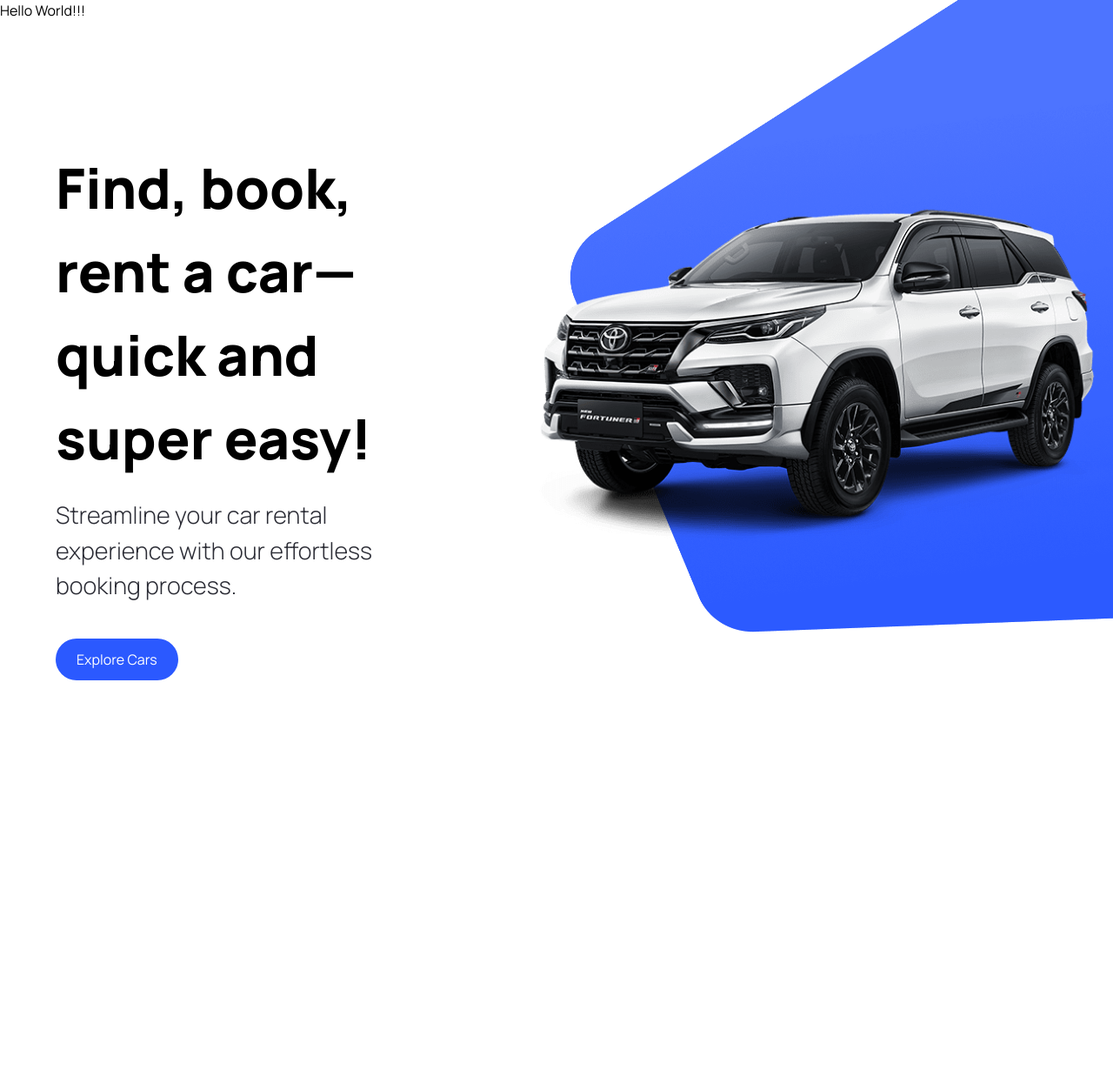
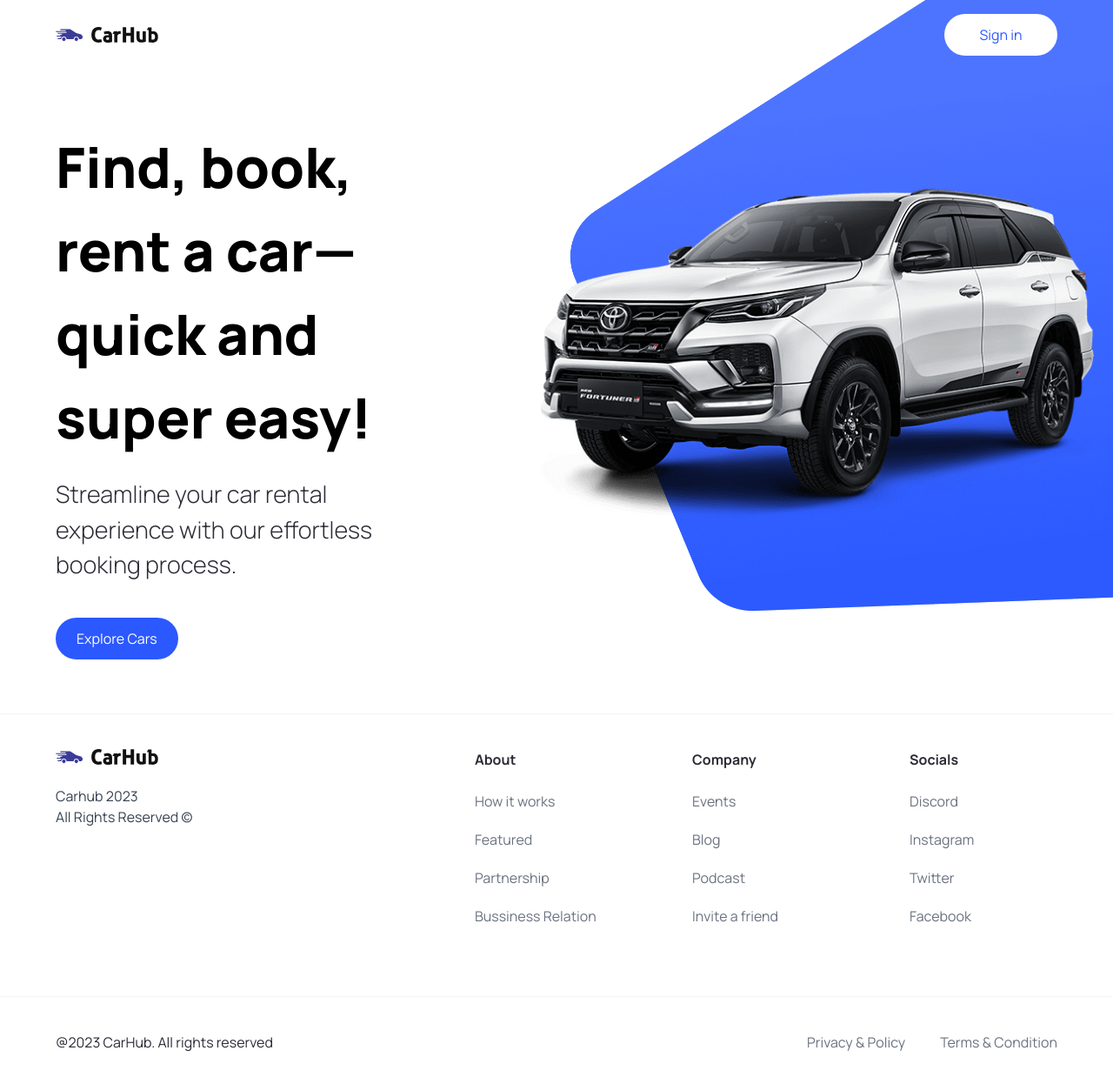
Before and after one commit to kajugadaniels/nextjs-buy-rent-car, a Next.js app: page / in a window 1280 px wide. Shown: the top 1246 px of the page at 87% size. Before the commit the page ends 824 px from the top, so only its background shows below. Built offline with nearby package versions, Linux system fonts and the light colour scheme.

Commit message:
Add navbar and footer

```diff
--- a/app/layout.tsx
+++ b/app/layout.tsx
@@ -1,12 +1,10 @@
 import type { Metadata } from "next";
-import { Inter } from "next/font/google";
 import "./globals.css";
-
-const inter = Inter({ subsets: ["latin"] });
+import { NavBar, Footer } from "@/components";
 
 export const metadata: Metadata = {
-  title: "Create Next App",
-  description: "Generated by create next app",
+  title: "Buy & Rent Car",
+  description: "Discover world's best car showcase application",
 };
 
 export default function RootLayout({
@@ -16,7 +14,11 @@
 }>) {
   return (
     <html lang="en">
-      <body className={inter.className}>{children}</body>
+      <body className='relative'>
+        <NavBar />
+        {children}
+        <Footer />
+      </body>
     </html>
   );
 }
--- a/app/page.tsx
+++ b/app/page.tsx
@@ -4,7 +4,6 @@
 export default function Home() {
   return (
     <main className="overflow-hidden">
-      Hello World!!!
       <Hero />
     </main>
   );
--- a/components/Footer.tsx
+++ b/components/Footer.tsx
@@ -1,9 +1,52 @@
-import React from 'react'
+import Image from "next/image";
+import Link from "next/link";
 
-const Footer = () => {
-  return (
-    <div>Footer</div>
-  )
-}
+import { footerLinks } from "@/constants";
 
-export default Footer
+const Footer = () => (
+  <footer className='flex flex-col text-black-100  mt-5 border-t border-gray-100'>
+    <div className='flex max-md:flex-col flex-wrap justify-between gap-5 sm:px-16 px-6 py-10'>
+      <div className='flex flex-col justify-start items-start gap-6'>
+        <Image src='/logo.svg' alt='logo' width={118} height={18} className='object-contain' />
+        <p className='text-base text-gray-700'>
+          Carhub 2023 <br />
+          All Rights Reserved &copy;
+        </p>
+      </div>
+
+      <div className="footer__links">
+        {footerLinks.map((item) => (
+          <div key={item.title} className="footer__link">
+            <h3 className="font-bold">{item.title}</h3>
+            <div className="flex flex-col gap-5">
+              {item.links.map((link) => (
+                <Link
+                  key={link.title}
+                  href={link.url}
+                  className="text-gray-500"
+                >
+                  {link.title}
+                </Link>
+              ))}
+            </div>
+          </div>
+        ))}
+      </div>
+    </div>
+
+    <div className='flex justify-between items-center flex-wrap mt-10 border-t border-gray-100 sm:px-16 px-6 py-10'>
+      <p>@2023 CarHub. All rights reserved</p>
+
+      <div className="footer__copyrights-link">
+        <Link href="/" className="text-gray-500">
+          Privacy & Policy
+        </Link>
+        <Link href="/" className="text-gray-500">
+          Terms & Condition
+        </Link>
+      </div>
+    </div>
+  </footer>
+);
+
+export default Footer;
--- a/components/Navbar.tsx
+++ b/components/Navbar.tsx
@@ -1,9 +1,28 @@
-import React from 'react'
+import Link from "next/link";
+import Image from "next/image";
 
-const Navbar = () => {
-  return (
-    <div>Navbar</div>
-  )
-}
+import { CustomButton } from "./";
 
-export default Navbar
+const NavBar = () => (
+  <header className='w-full  absolute z-10'>
+    <nav className='max-w-[1440px] mx-auto flex justify-between items-center sm:px-16 px-6 py-4 bg-transparent'>
+      <Link href='/' className='flex justify-center items-center'>
+        <Image
+          src='/logo.svg'
+          alt='logo'
+          width={118}
+          height={18}
+          className='object-contain'
+        />
+      </Link>
+
+      <CustomButton
+        title='Sign in'
+        btnType='button'
+        containerStyles='text-primary-blue rounded-full bg-white min-w-[130px]'
+      />
+    </nav>
+  </header>
+);
+
+export default NavBar;
```
